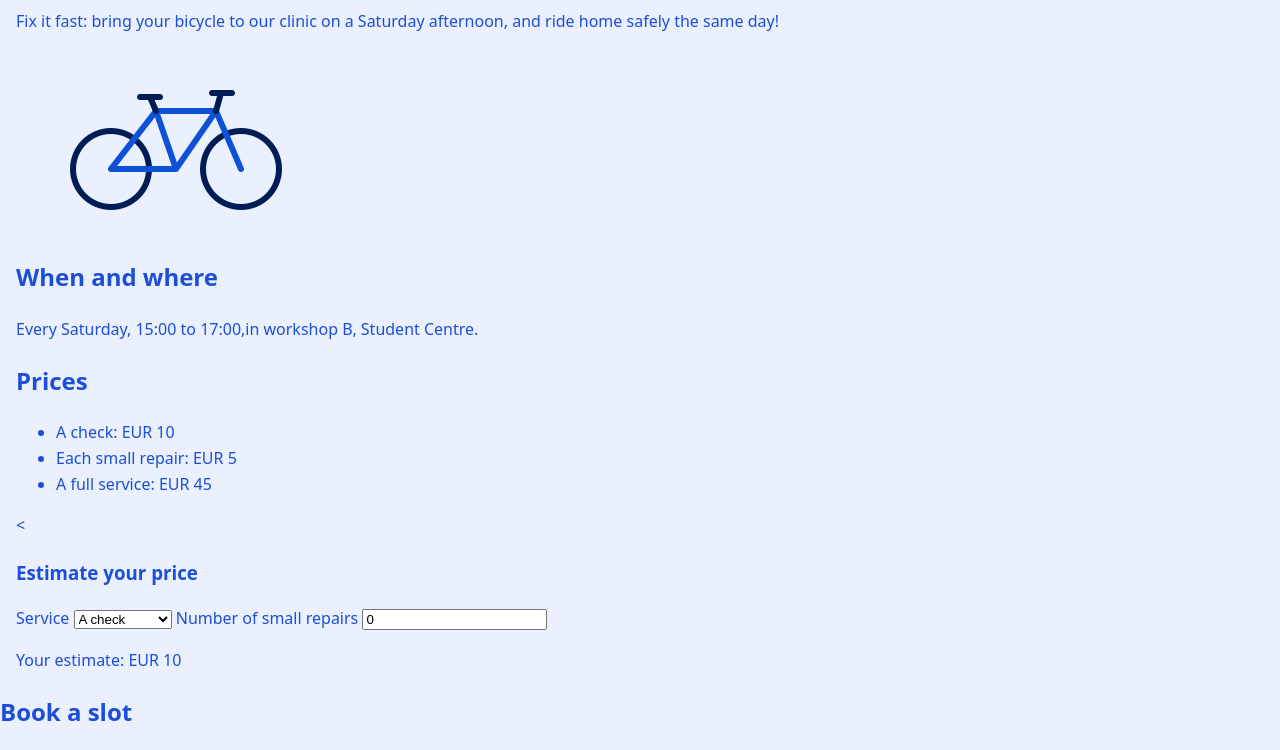
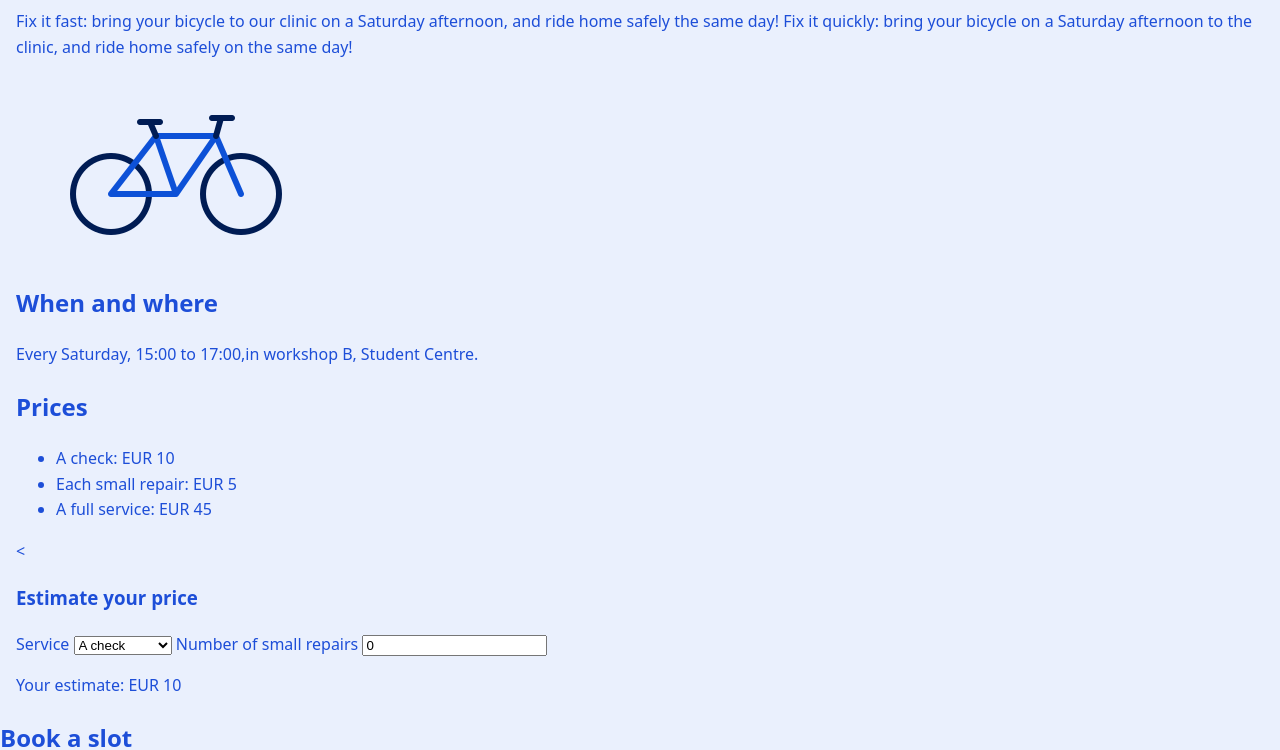
Before and after one commit to juliahoeijenbos/clinic-CVW-Julia, a plain HTML site: page index.html in a window 1280 px wide. Shown: the part 168-918 px from the top of the page. Drawn offline with Linux system fonts and the light colour scheme.

Commit message:
a new promise, in a more persuasive tone

```diff
--- a/index.html
+++ b/index.html
@@ -21,6 +21,7 @@
     <h1>Saturday repair clinic</h1>
    <p class="promise">
     Fix it fast: bring your bicycle to our clinic on a Saturday afternoon, and ride home safely the same day!
+    Fix it quickly: bring your bicycle on a Saturday afternoon to the clinic, and ride home safely on the same day!
     </p>
     <img src="images/bicycle.png"
     alt="A city bicycle, ready for its check-up">
```
